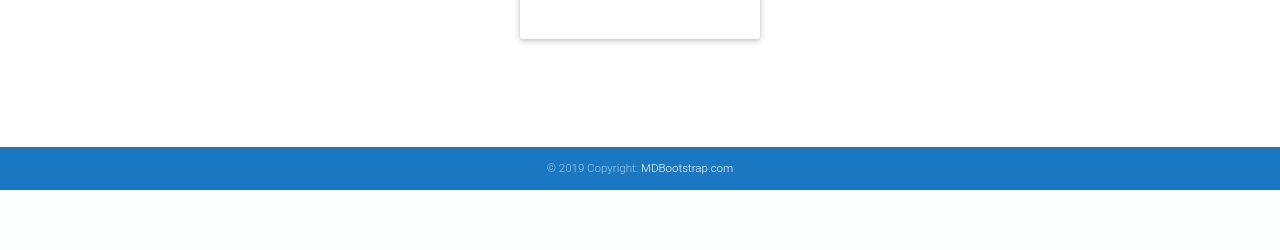
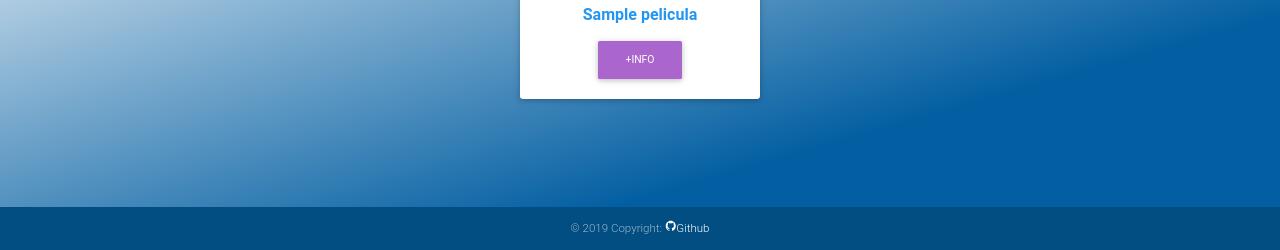
Before and after one commit to JCallejonWeb/peliculas, a CodeIgniter app: page /peliculas/index.php/buscador/buscador in a window 1280 px wide. Shown: the part 944-1194 px from the top of the page. Before the commit the page ends 1134 px from the top, so only its background shows below. Run offline with CodeIgniter, Linux system fonts and the light colour scheme; tables that the repository leaves empty or names only in its code hold one stand-in row (values such as "Sample post"); some libraries are stand-ins or nearby versions; some web fonts are replaced.

Commit message:
Estilo y popup

```diff
--- a/application/views/footerfront.php
+++ b/application/views/footerfront.php
@@ -1,10 +1,10 @@
 
     </div>
 
-<footer class="page-footer font-small blue">
+<footer class="page-footer font-small">
 
     <div class="footer-copyright text-center py-3">© 2019 Copyright:
-        <a href="https://mdbootstrap.com/education/bootstrap/"> MDBootstrap.com</a>
+    <a href="https://github.com/juapicallejon"><ion-icon name="logo-github"></ion-icon>Github</a>
     </div>
 
 </footer>
--- a/application/views/frontPage.php
+++ b/application/views/frontPage.php
@@ -11,7 +11,7 @@
         <div class="card card-cascade tamañoTarjeta d-flex">
 
           <div class="view view-cascade overlay">
-            <img  class=" card-img-top"<?php echo " src='".base_url("$pelicula->cartel")."'";?> alt="Card image cap">
+            <img  class="tamañoImagen card-img-top"<?php echo " src='".base_url("$pelicula->cartel")."'";?> alt="Card image cap">
             <a href="#">
               <div class="mask rgba-white-slight"></div>
             </a>
@@ -22,7 +22,9 @@
 
             <h5 class="blue-text pb-2"><strong><?php echo" $pelicula->nombre"; ?></strong></h5>
 
-            <p class="card-text"><?php echo " $pelicula->sinopsis"; ?></p>
+            <button type="button" class="popSinopsis btn " data-trigger='hover' data-container="body" data-toggle="popover" data-placement="top" data-content="<?php echo"$pelicula->sinopsis";?>">
+              +Info
+            </button>
 
           </div>
 
--- a/application/views/headerfront.php
+++ b/application/views/headerfront.php
@@ -8,14 +8,16 @@
     <link rel="stylesheet" href="https://maxcdn.bootstrapcdn.com/bootstrap/4.0.0/css/bootstrap.min.css" integrity="sha384-Gn5384xqQ1aoWXA+058RXPxPg6fy4IWvTNh0E263XmFcJlSAwiGgFAW/dAiS6JXm" crossorigin="anonymous">
     <link rel="stylesheet" href="http://localhost/peliculas/css/mdb.min.css">
 
+
     <script src="https://unpkg.com/ionicons@4.5.5/dist/ionicons.js"></script>
     <script src="https://ajax.googleapis.com/ajax/libs/jquery/3.3.1/jquery.min.js"></script>
+    <script type="text/javascript" src="<?php echo base_url();?>js/frontJs.js"></script>
     <title>front</title>
 </head>
 <body>
     <nav id="barraNav" class="navbar navbar-expand-md bg-dark navbar-dark">
 
-        <a class="navbar-brand" href="#">Filmoteca</a>
+        <a class="navbar-brand" href="<?php echo base_url();?>">Filmoteca</a>
 
         <button class="navbar-toggler" type="button" data-toggle="collapse" data-target="#collapsibleNavbar">
             <span class="navbar-toggler-icon"></span>
--- a/application/views/vistaBuscador.php
+++ b/application/views/vistaBuscador.php
@@ -6,6 +6,9 @@
 
     echo "<div class='container-fluid' >";
     echo "<div class='row justify-content-center ' >";
+      if (count($listaBusqueda)==0){
+        echo "<h5 id='noResult' >Sin resultados!</h5>";
+      } else {
 
           for ($i = 0; $i < count($listaBusqueda); $i++) {
             $bus = $listaBusqueda[$i];
@@ -15,7 +18,7 @@
             <div class="card card-cascade tamañoTarjeta d-flex">
 
               <div class="view view-cascade overlay">
-            <img  class=" card-img-top"<?php echo " src='".base_url("$bus->cartel")."'";?> alt="Card image cap">
+                <img  class="tamañoImagen card-img-top"<?php echo " src='".base_url("$bus->cartel")."'";?> alt="Card image cap">
                 <a href="#">
                   <div class="mask rgba-white-slight"></div>
                 </a>
@@ -23,15 +26,19 @@
 
               <div class="card-body card-body-cascade text-center">
 
-
                 <h5 class="blue-text pb-2"><strong><?php echo" $bus->nombre"; ?></strong></h5>
 
-            <p class="card-text"><?php echo " $bus->sinopsis"; ?></p>
+                <button type="button" class="popSinopsis btn btn-secondary" data-container="body" data-toggle="popover" data-placement="top" data-content="<?php echo"$bus->sinopsis";?>">
+                  +Info
+                </button>
+
+                <!--<p class="card-text"><?php// echo " $bus->sinopsis"; ?></p>-->
 
               </div>
 
             </div>
           </div>
-      <?php }?>
+          <?php }
+        }?>
         </div>
       </div>
--- a/css/estiloFront.css
+++ b/css/estiloFront.css
@@ -28,16 +28,11 @@
     }
  }
 @media (max-width: 1423px){
-    body{
+    html{
         zoom: 80%;
-        max-zoom: 400% !important;
       }
 }
 
-body{
-
-    max-zoom: 400% !important;
-  }
 
  @media (min-width:1000px) {
     #buscador2{
@@ -46,9 +41,14 @@
  }
  .tamañoTarjeta{
     width: 300px;
-    height:500px;
+    height:575px;
     margin: 0 auto !important;
     margin-bottom: 15% !important;
+ }
+ .tamañoImagen{
+     width: 100% !important;
+     height: 450px !important;
+
  }
  #tituloBusqueda{
     text-transform: capitalize;
@@ -58,3 +58,17 @@
  #tituloBusqueda::first-letter{
      Color:rgb(67, 67, 219);
  }
+ #noResult{
+     font-size: 3em !important;
+ }
+ .popSinopsis{
+     background: #035FA2 !important;
+     color: white !important;
+ }
+ body{
+    background: rgb(3,95,162);
+    background: linear-gradient(344deg, rgba(3,95,162)15%, rgba(255,255,255,1) 51%, rgba(255,255,255,0.8323704481792717) 99%);
+ }
+ footer {
+    background: rgb(3, 96, 162) !important;
+ }
--- /dev/null
+++ b/js/frontJs.js
@@ -0,0 +1,3 @@
+$(document).ready(function(){
+    $('[data-toggle="popover"]').popover();
+});
```
Lines whose indentation alone changed are shown as unchanged.
